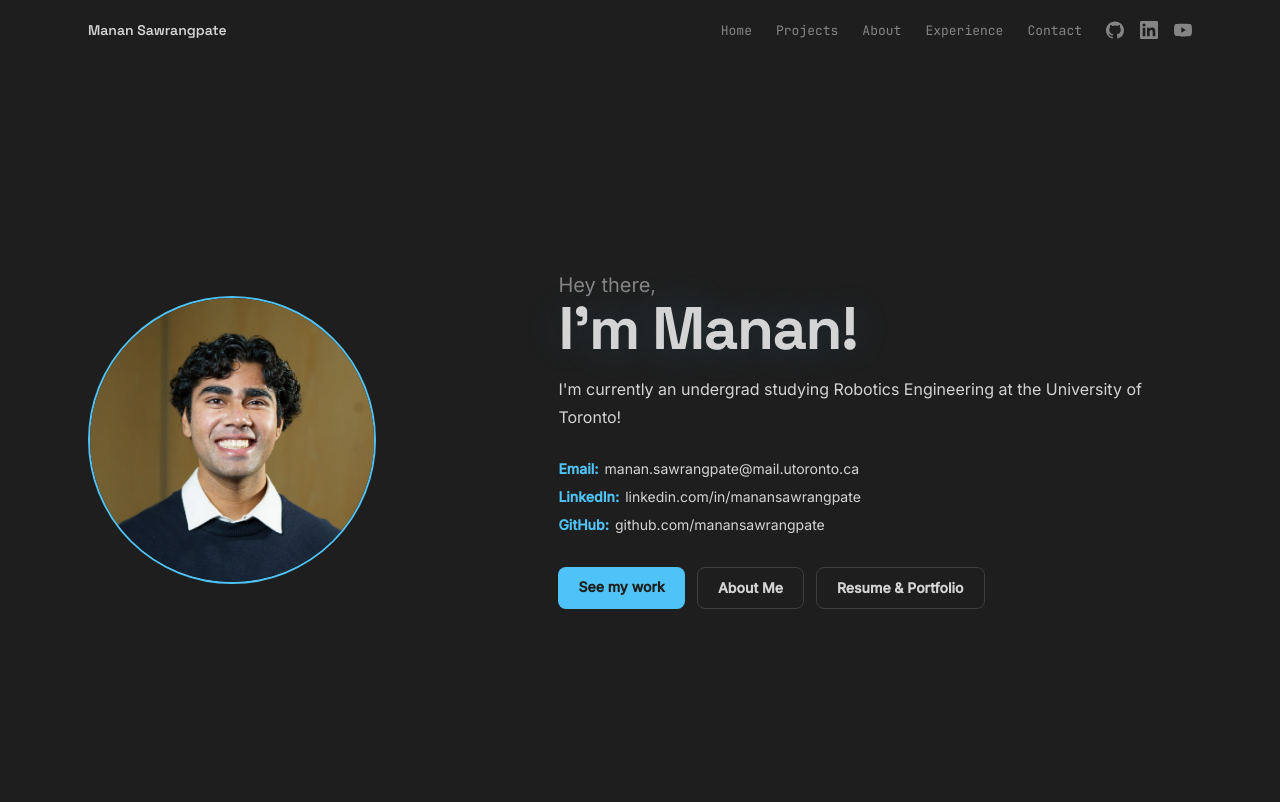
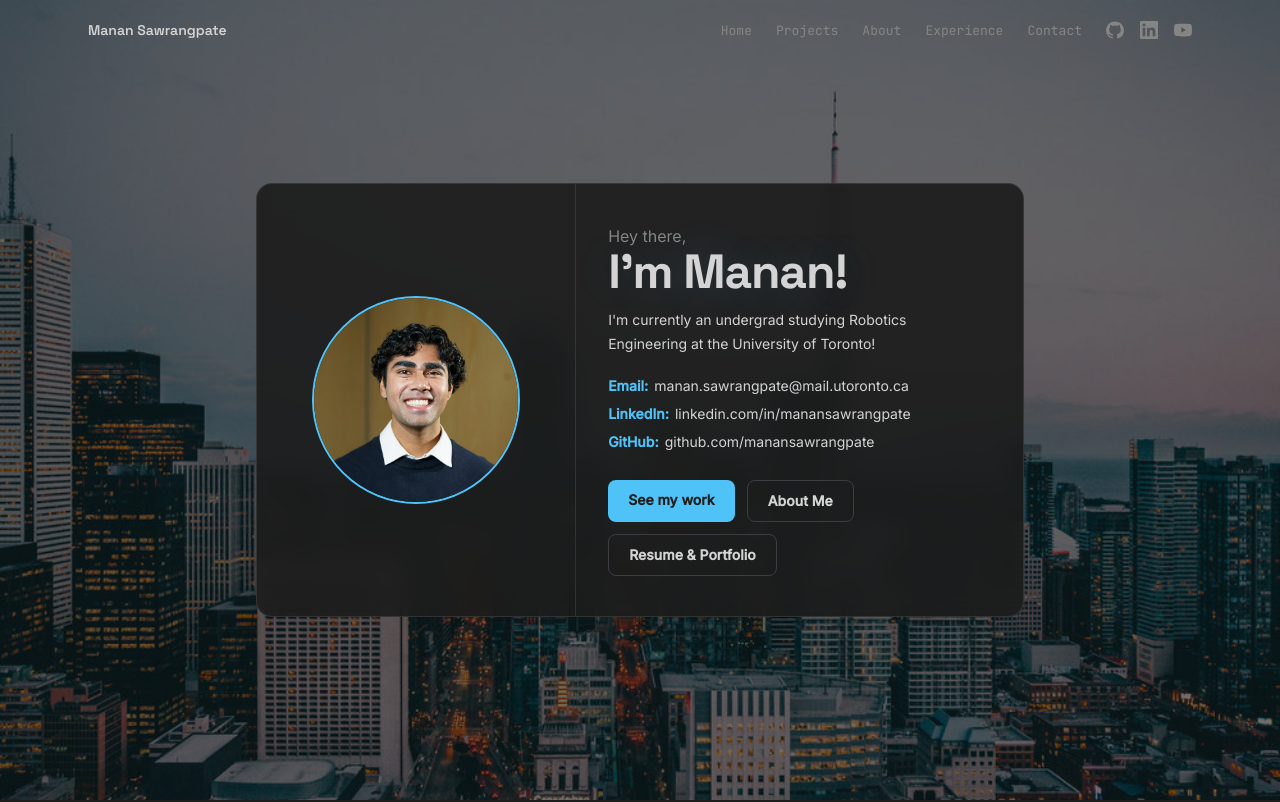
Before and after one commit to manansawrangpate/portfolio, a Next.js app: page /portfolio/ in a window 1280 px wide. Shown: the top 802 px of the page. Built offline with nearby package versions, Linux system fonts and the light colour scheme.

Commit message:
added background image and glass card to the home page

```diff
--- a/components/Hero.tsx
+++ b/components/Hero.tsx
@@ -6,15 +6,32 @@ export default function Hero() {
   return (
     <section
       id="home"
-      className="relative mx-auto flex min-h-screen max-w-6xl items-center px-6 pt-20"
+      className="relative flex min-h-screen items-center justify-center px-6 py-24"
     >
-      <div className="flex w-full flex-col gap-12 md:flex-row md:items-center md:justify-between">
-        {/* Left column — photo */}
-        <div className="fade-in flex justify-center md:w-2/5 md:justify-start" style={{ animationDelay: '0.15s' }}>
+      {/* Background photo */}
+      <img
+        src={`${BASE}/toronto-at-dusk.jpg`}
+        alt=""
+        aria-hidden="true"
+        className="absolute inset-0 h-full w-full object-cover"
+      />
+
+      {/* Dark overlay so card text stays readable */}
+      <div className="absolute inset-0 bg-black/55" />
+
+      {/* Info card */}
       <div
-            className="h-60 w-60 overflow-hidden rounded-full border-2 border-green sm:h-72 sm:w-72"
-            style={{}}
+        className="fade-in relative z-10 flex w-full max-w-3xl flex-col overflow-hidden rounded-2xl border border-white/10 md:flex-row"
+        style={{
+          background: 'rgba(28, 28, 28, 0.90)',
+          backdropFilter: 'blur(12px)',
+          WebkitBackdropFilter: 'blur(12px)',
+          animationDelay: '0.1s',
+        }}
       >
+        {/* Left — profile photo */}
+        <div className="flex items-center justify-center p-8 md:w-5/12 md:border-r md:border-white/10">
+          <div className="h-44 w-44 overflow-hidden rounded-full border-2 border-green sm:h-52 sm:w-52">
             <img
               src={`${BASE}/LinkedIn Photo.jpg`}
               alt="Manan Sawrangpate"
@@ -23,46 +40,57 @@ export default function Hero() {
           </div>
         </div>
 
-        {/* Right column */}
-        <div className="w-full md:w-3/5">
-          <div className="fade-in" style={{ animationDelay: '0s' }}>
-            <p className="text-xl font-normal text-muted">Hey there,</p>
+        {/* Right — info */}
+        <div className="flex flex-col justify-center px-8 pb-10 pt-2 md:w-7/12 md:py-10 md:pl-8 md:pr-10">
+          <p className="text-base font-normal text-muted">Hey there,</p>
           <h1
-              className="font-display text-5xl font-bold tracking-tight text-text sm:text-6xl"
+            className="font-display text-4xl font-bold tracking-tight text-text sm:text-5xl"
             style={{ textShadow: '0 0 40px rgba(79,195,247,0.18)' }}
           >
             I&apos;m Manan!
           </h1>
-          </div>
 
-          <p className="fade-in mt-4 text-base leading-7 text-text" style={{ animationDelay: '0.12s' }}>
+          <p className="mt-3 text-sm leading-6 text-text">
             I&apos;m currently an undergrad studying Robotics Engineering at the University of Toronto!
           </p>
 
           {/* Contact links */}
-          <div className="fade-in mt-7 space-y-2 text-sm" style={{ animationDelay: '0.24s' }}>
+          <div className="mt-5 space-y-2 text-sm">
             <div className="flex flex-wrap items-baseline gap-1.5">
               <span className="font-semibold text-green">Email:</span>
-              <a href="mailto:manan.sawrangpate@mail.utoronto.ca" className="text-text transition-colors hover:text-green">
+              <a
+                href="mailto:manan.sawrangpate@mail.utoronto.ca"
+                className="text-text transition-colors hover:text-green"
+              >
                 manan.sawrangpate@mail.utoronto.ca
               </a>
             </div>
             <div className="flex flex-wrap items-baseline gap-1.5">
               <span className="font-semibold text-green">LinkedIn:</span>
-              <a href="https://www.linkedin.com/in/manansawrangpate/" target="_blank" rel="noopener noreferrer" className="text-text transition-colors hover:text-green">
+              <a
+                href="https://www.linkedin.com/in/manansawrangpate/"
+                target="_blank"
+                rel="noopener noreferrer"
+                className="text-text transition-colors hover:text-green"
+              >
                 linkedin.com/in/manansawrangpate
               </a>
             </div>
             <div className="flex flex-wrap items-baseline gap-1.5">
               <span className="font-semibold text-green">GitHub:</span>
-              <a href="https://github.com/manansawrangpate" target="_blank" rel="noopener noreferrer" className="text-text transition-colors hover:text-green">
+              <a
+                href="https://github.com/manansawrangpate"
+                target="_blank"
+                rel="noopener noreferrer"
+                className="text-text transition-colors hover:text-green"
+              >
                 github.com/manansawrangpate
               </a>
             </div>
           </div>
 
           {/* CTAs */}
-          <div className="fade-in mt-8 flex flex-wrap gap-3" style={{ animationDelay: '0.36s' }}>
+          <div className="mt-7 flex flex-wrap gap-3">
             <a
               href="#projects"
               className="rounded-badge bg-green px-5 py-2.5 text-sm font-semibold text-[#1e1e1e] transition-transform duration-200 hover:-translate-y-0.5"
@@ -83,7 +111,6 @@ export default function Hero() {
             </a>
           </div>
         </div>
-
       </div>
     </section>
   );
```
Also changed, not shown: public/toronto-at-dusk.jpg (added). Lines whose indentation alone changed are shown as unchanged.
